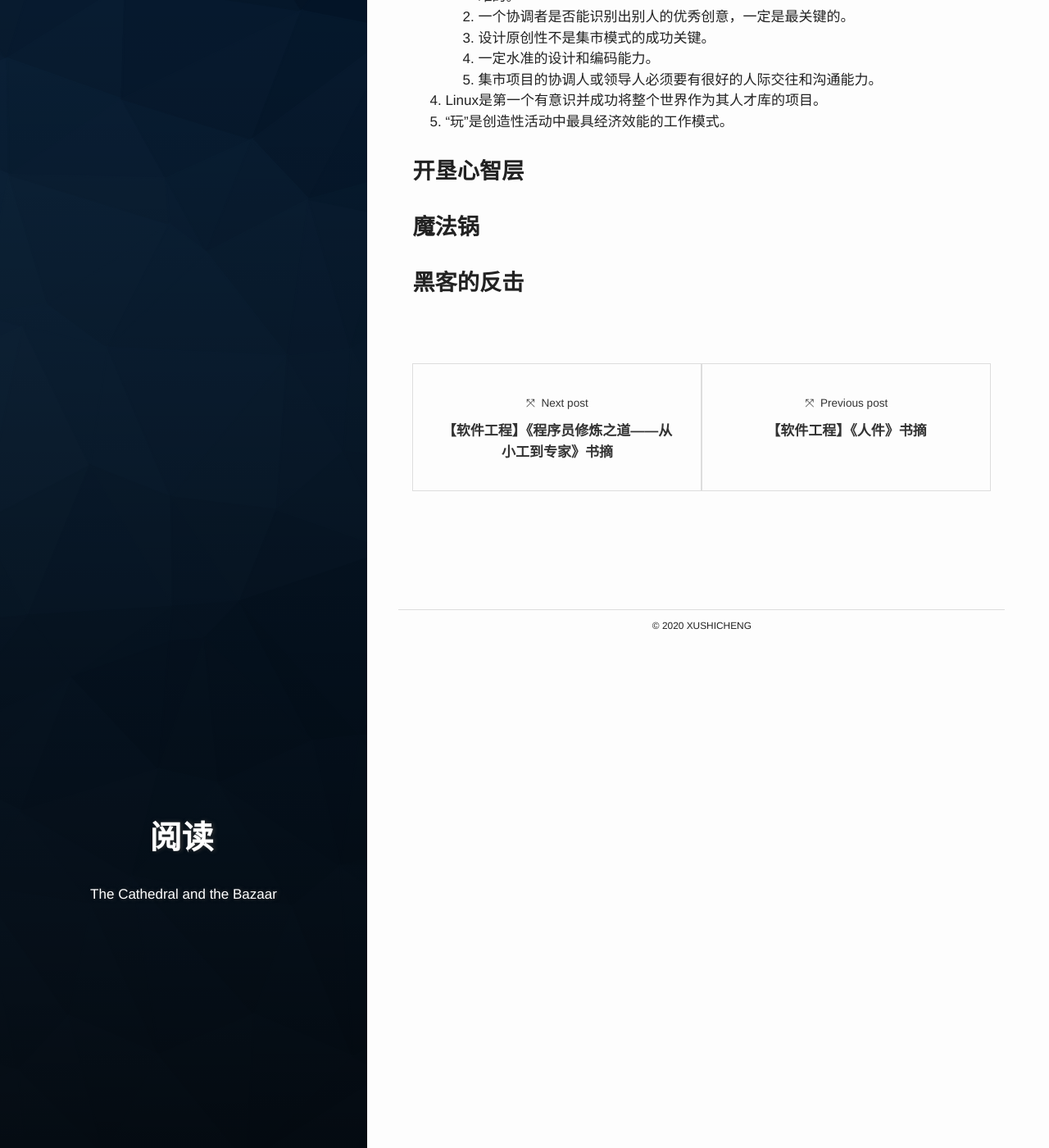
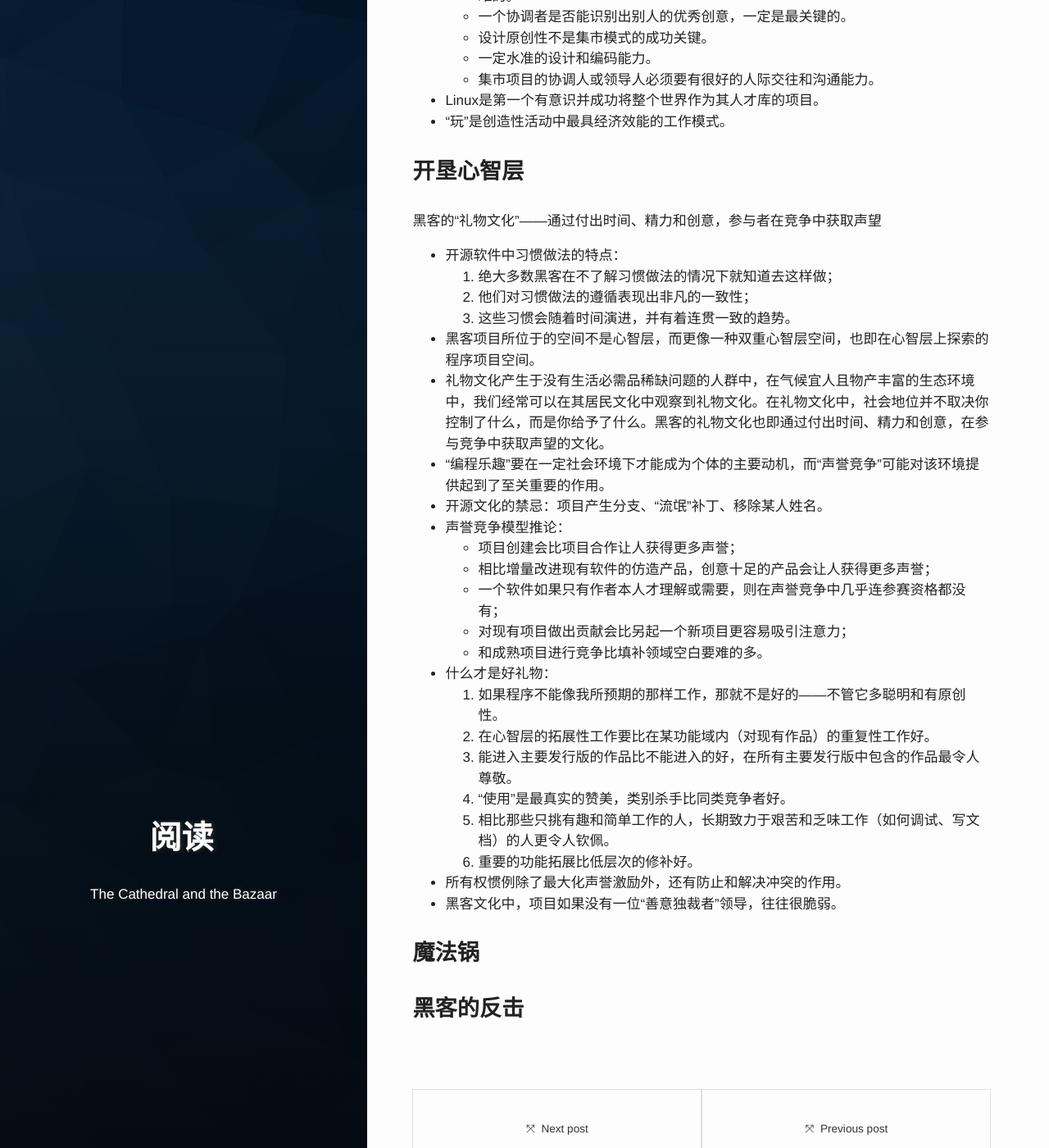
Before and after one commit to PetePro/PetePro.github.io, a Jekyll site: the page built from _posts/2019-11-11-the-cathedral-and-the-bazaar.markdown, in a window 1280 px wide and 1400 px high, scrolled down 1461 px. Shown: the whole window at 82% size. Built offline with Jekyll 4.4.1, drawn with Linux system fonts in a browser that asks for light colours; some web fonts are replaced.

Commit message:
Update 2019-11-11-the-cathedral-and-the-bazaar.markdown

```diff
--- a/_posts/2019-11-11-the-cathedral-and-the-bazaar.markdown
+++ b/_posts/2019-11-11-the-cathedral-and-the-bazaar.markdown
@@ -41,17 +41,40 @@ author: xusc
    17. 系统的安全性只取决于它所拥有的秘密。谨防虚假的秘密。
    18. 想要解决一个有趣的问题，先去找一个让你感兴趣的问题。
    19. 如果开发协调者有一个至少像Internet这样好的沟通媒介，并且知道如何不靠强制来领导，那么多人合作必将强于单兵作战。
-3. 集市模式的必要条件：
-   1. 可以用集市模式测试、排错和完善项目，但以集市模式从零开始一个项目是非常困难的。
-   2. 一个协调者是否能识别出别人的优秀创意，一定是最关键的。
-   3. 设计原创性不是集市模式的成功关键。
-   4. 一定水准的设计和编码能力。
-   5. 集市项目的协调人或领导人必须要有很好的人际交往和沟通能力。
-4. Linux是第一个有意识并成功将整个世界作为其人才库的项目。
-5. “玩”是创造性活动中最具经济效能的工作模式。
+- 集市模式的必要条件：
+   - 可以用集市模式测试、排错和完善项目，但以集市模式从零开始一个项目是非常困难的。
+   - 一个协调者是否能识别出别人的优秀创意，一定是最关键的。
+   - 设计原创性不是集市模式的成功关键。
+   - 一定水准的设计和编码能力。
+   - 集市项目的协调人或领导人必须要有很好的人际交往和沟通能力。
+- Linux是第一个有意识并成功将整个世界作为其人才库的项目。
+- “玩”是创造性活动中最具经济效能的工作模式。
 
 ### 开垦心智层
-
+黑客的“礼物文化”——通过付出时间、精力和创意，参与者在竞争中获取声望
+- 开源软件中习惯做法的特点：
+   1. 绝大多数黑客在不了解习惯做法的情况下就知道去这样做；
+   2. 他们对习惯做法的遵循表现出非凡的一致性；
+   3. 这些习惯会随着时间演进，并有着连贯一致的趋势。
+- 黑客项目所位于的空间不是心智层，而更像一种双重心智层空间，也即在心智层上探索的程序项目空间。
+- 礼物文化产生于没有生活必需品稀缺问题的人群中，在气候宜人且物产丰富的生态环境中，我们经常可以在其居民文化中观察到礼物文化。在礼物文化中，社会地位并不取决你控制了什么，而是你给予了什么。黑客的礼物文化也即通过付出时间、精力和创意，在参与竞争中获取声望的文化。
+- “编程乐趣”要在一定社会环境下才能成为个体的主要动机，而“声誉竞争”可能对该环境提供起到了至关重要的作用。
+- 开源文化的禁忌：项目产生分支、“流氓”补丁、移除某人姓名。
+- 声誉竞争模型推论：
+   - 项目创建会比项目合作让人获得更多声誉；
+   - 相比增量改进现有软件的仿造产品，创意十足的产品会让人获得更多声誉；
+   - 一个软件如果只有作者本人才理解或需要，则在声誉竞争中几乎连参赛资格都没有；
+   - 对现有项目做出贡献会比另起一个新项目更容易吸引注意力；
+   - 和成熟项目进行竞争比填补领域空白要难的多。
+- 什么才是好礼物：
+   1. 如果程序不能像我所预期的那样工作，那就不是好的——不管它多聪明和有原创性。
+   2. 在心智层的拓展性工作要比在某功能域内（对现有作品）的重复性工作好。
+   3. 能进入主要发行版的作品比不能进入的好，在所有主要发行版中包含的作品最令人尊敬。
+   4. “使用”是最真实的赞美，类别杀手比同类竞争者好。
+   5. 相比那些只挑有趣和简单工作的人，长期致力于艰苦和乏味工作（如何调试、写文档）的人更令人钦佩。
+   6. 重要的功能拓展比低层次的修补好。
+- 所有权惯例除了最大化声誉激励外，还有防止和解决冲突的作用。
+- 黑客文化中，项目如果没有一位“善意独裁者”领导，往往很脆弱。
 
 ### 魔法锅
 
```
Also changed, not shown: other parts of _posts/2019-11-11-the-cathedral-and-the-bazaar.markdown (+7 -7 lines).
